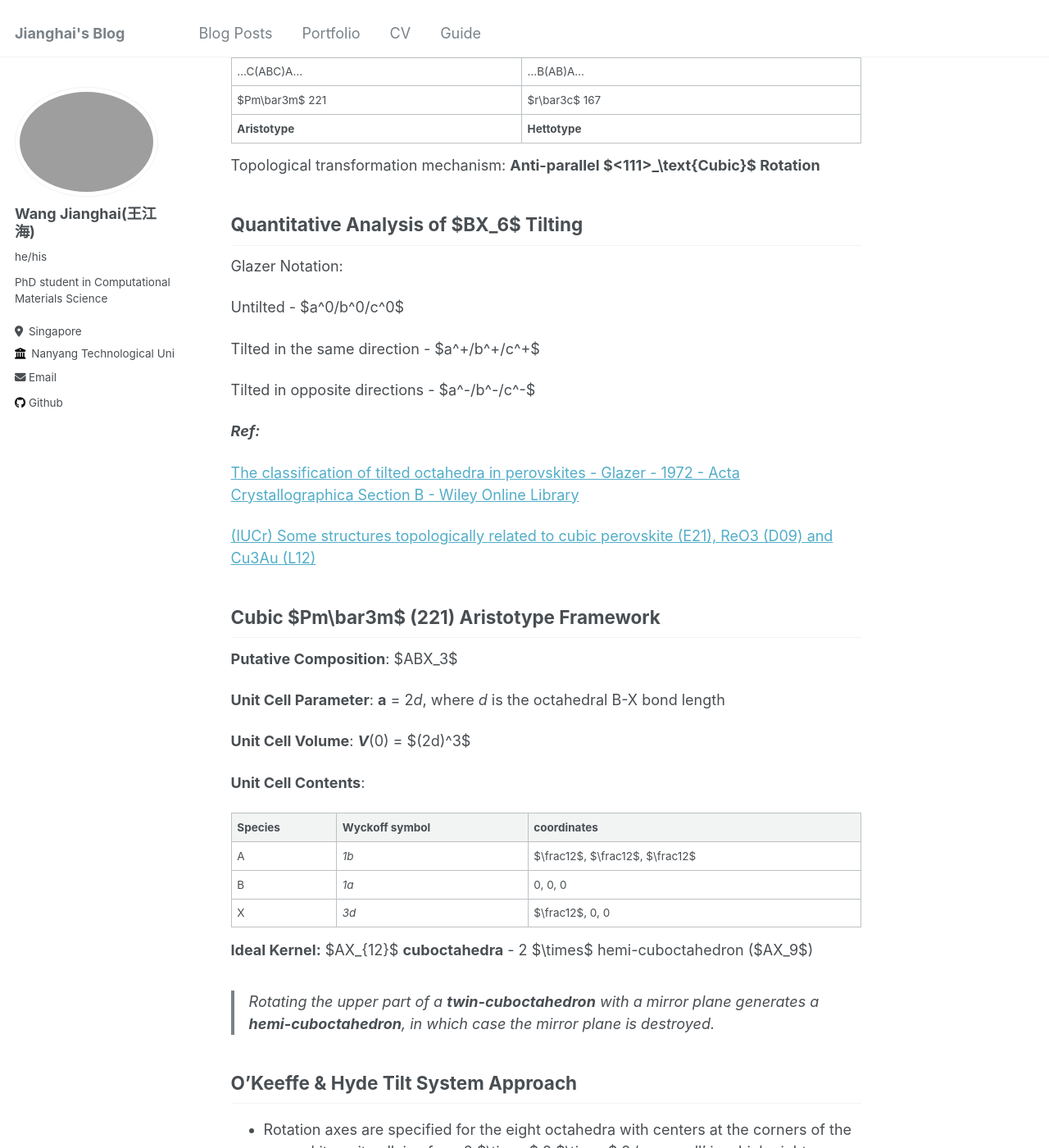
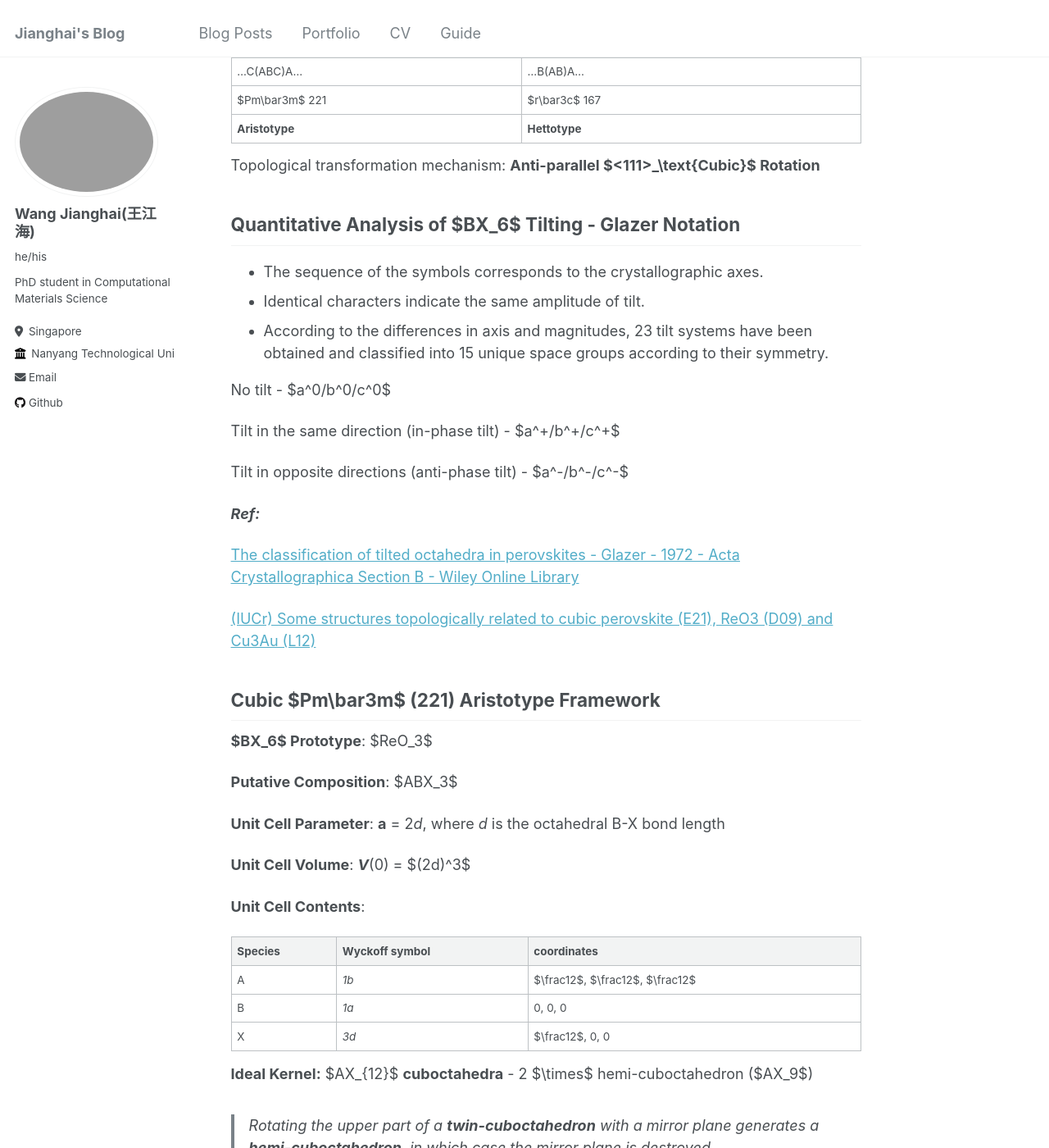
Before and after one commit to Ocean-JH/Ocean-JH.github.io, a Jekyll site: the page built from _posts/2025-03-06-perovskite_framework_transformations.md, in a window 1280 px wide and 1400 px high, scrolled down 756 px. Shown: the whole window at 82% size. Built offline with Jekyll 4.4.1, drawn with Linux system fonts in a browser that asks for light colours; some of the changed text lies outside the part shown.

```diff
--- a/_config.yml
+++ b/_config.yml
@@ -179,7 +179,7 @@ markdown_ext: "markdown,mkdown,mkdn,mkd,md"
 
 
 # Conversion
-markdown: kramdown
+markdown: GFM
 highlighter: rouge
 lsi: false
 excerpt_separator: "\n\n"
--- a/_posts/2025-03-06-perovskite_framework_transformations.md
+++ b/_posts/2025-03-06-perovskite_framework_transformations.md
@@ -32,15 +32,17 @@ tags:
 
 Topological transformation mechanism: **Anti-parallel $<111>_\text{Cubic}$ Rotation**
 
-## Quantitative Analysis of $BX_6$ Tilting
+## Quantitative Analysis of $BX_6$ Tilting - Glazer Notation
 
-Glazer Notation:
+- The sequence of the symbols corresponds to the crystallographic axes.
+- Identical characters indicate the same amplitude of tilt.
+- According to the differences in axis and magnitudes, 23 tilt systems have been obtained and classified into 15 unique space groups according to their symmetry.
 
-Untilted - $a^0/b^0/c^0$
+No tilt - $a^0/b^0/c^0$
 
-Tilted in the same direction - $a^+/b^+/c^+$
+Tilt in the same direction (in-phase tilt) - $a^+/b^+/c^+$
 
-Tilted in opposite directions - $a^-/b^-/c^-$
+Tilt in opposite directions (anti-phase tilt) - $a^-/b^-/c^-$
 
 ***Ref:***
 
@@ -49,6 +51,8 @@ Tilted in opposite directions - $a^-/b^-/c^-$
 [(IUCr) Some structures topologically related to cubic perovskite (E21), ReO3 (D09) and Cu3Au (L12)](https://journals.iucr.org/paper?S0567740877012114)
 
 ## Cubic $Pm\bar3m$ (221) Aristotype Framework
+
+**$BX_6$ Prototype**: $ReO_3$
 
 **Putative Composition**: $ABX_3$
 
@@ -113,7 +117,7 @@ where *d* is the octahedral edge length
 
 **Topological Transformation**: $Pm\bar3m$ (221) $\rightarrow$ $R\bar3c$ (167)
 
-Anti-parallel rotation - $a^-$
+Anti-parallel rotation - $a^-a^-a^-$
 
 At $\phi=30\degree$ conversion from CCP to HCP complete with
 
@@ -146,7 +150,7 @@ At $\phi=30\degree$ conversion from CCP to HCP complete with
 
 **Topological Transformation**: $Pm\bar3m$ (221) $\rightarrow$ $Im\bar3$ (204)
 
-Parallel rotation - $a^+$
+Parallel rotation - $a^+a^+a^+$
 
 At $\phi=22.24\degree$ there is perfect $AX_{12}$ icosahedron with
 
@@ -256,6 +260,8 @@ Complications include:
 
 ***Ref:***
 
+[Solid-state principles applied to organic–inorganic perovskites: new tricks for an old dog - Chemical Science (RSC Publishing)](https://pubs-rsc-org.remotexs.ntu.edu.sg/en/content/articlelanding/2014/sc/c4sc02211d)
+
 [An extended Tolerance Factor approach for organic–inorganic perovskites - Chemical Science (RSC Publishing)](https://pubs.rsc.org/en/content/articlelanding/2015/sc/c5sc00961h)
 
 ## Summary
@@ -265,6 +271,14 @@ Complications include:
 - While in some cases the $BX_6$ octahedra are regular (remain as rigid bodies), there is sometimes distortion required or a small secondary tilt used to maintain the corner-connected topology.
 - The same rules apply to the slabs (even single octahedral sheets) of 'intercalated' perovskite that are 2D structures.
 
+
+
+## Reference
+
+[Some structures topologically related to cubic perovskite (E21), ReO3 (D09) and Cu3Au (L12) - O'Keeffe - 1977 - Acta Crystallographica Section B - Wiley Online Library](https://onlinelibrary.wiley.com/doi/abs/10.1107/S0567740877012114)
+
+
+
 ## Key Text Book
 
 [Perovskites Modern and Ancient. By Roger H. Mitchell. Thunder Bay, Ontario: Almaz Press , 2002. Price USD 70.00. ISBN 0-9689411-0-9](https://onlinelibrary.wiley.com/iucr/doi/10.1107/S0108768102020220)
```
Also changed, not shown: other parts of _posts/2025-03-06-perovskite_framework_transformations.md (+4 -4 lines), _posts/2025-02-28-appendix_ATOMS_-_Installation_and_Use.md (+2 -0 lines).
